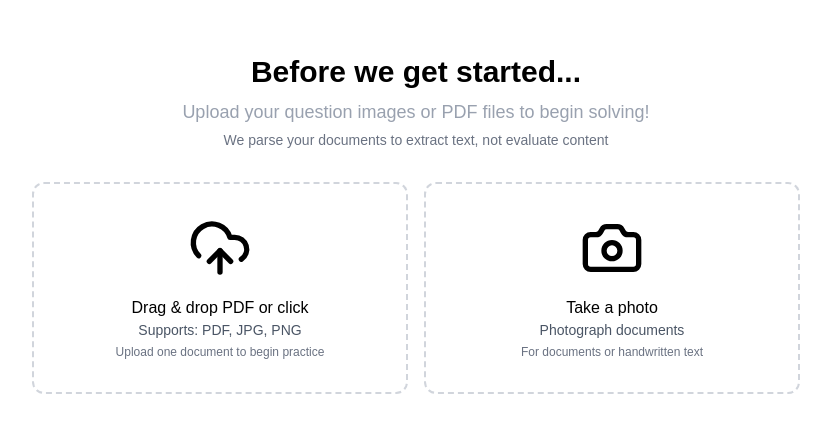
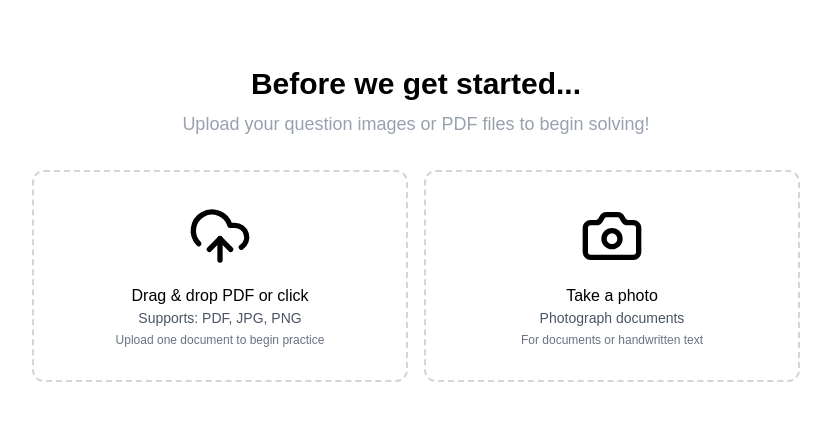
Before and after one commit to KaziAmin110/Revision, a Next.js app in the folder frontend/: page /upload in a window 1280 px wide. Shown: the part 176-608 px from the top of the page, without its empty margins (224-1055 px from the left). Built offline with nearby package versions, Linux system fonts and the light colour scheme; no server answers.

Commit message:
Added Text Content Changes

```diff
--- a/frontend/app/upload/page.tsx
+++ b/frontend/app/upload/page.tsx
@@ -214,9 +214,6 @@ export default function UploadPage() {
           <p className="text-lg text-gray-400 mt-2">
             Upload your question images or PDF files to begin solving!
           </p>
-          <p className="text-sm text-gray-500 mt-1">
-            We parse your documents to extract text, not evaluate content
-          </p>
         </header>
 
         <main>
```
